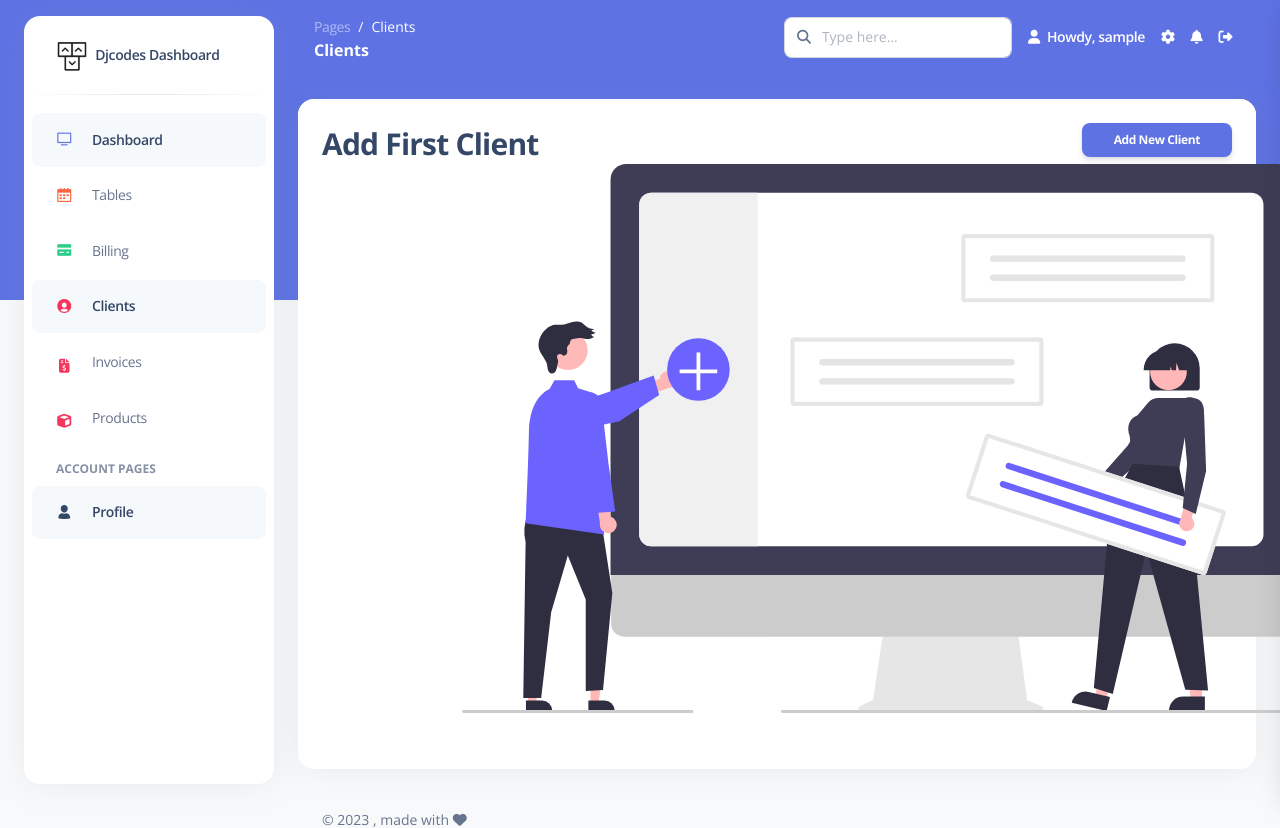
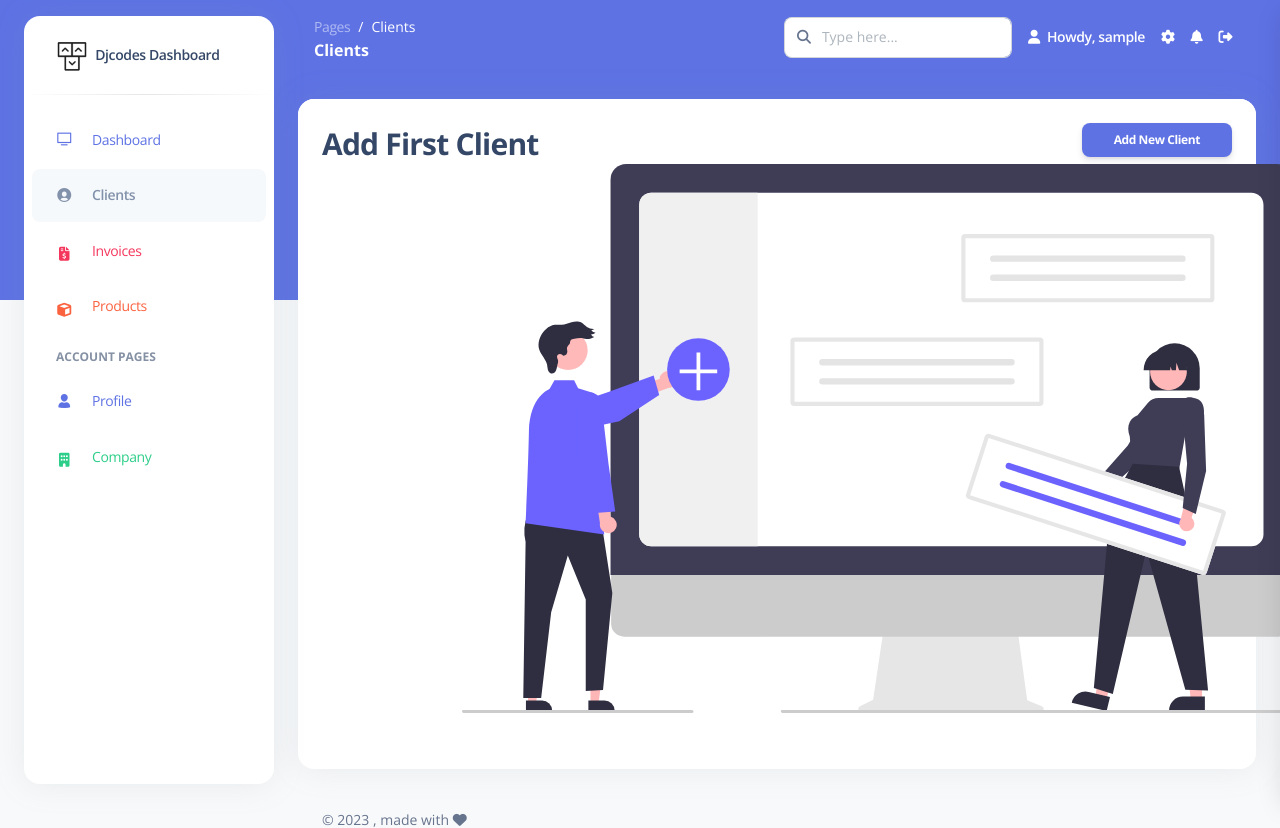
Before and after one commit to djcodes327/django-invoicing-app, a Django app: page /clients/ in a window 1280 px wide; the page is wider, and only the part inside the window is pictured. Shown: the top 828 px of that part. Run offline with Django 4.2, Linux system fonts and the light colour scheme; the visitor is signed in with stand-in values (Sample User, id 1); data that the repository does not hold is empty; some libraries are stand-ins or nearby versions.

Commit message:
"Added styling to sidebar"

```diff
--- a/templates/sidebar.html
+++ b/templates/sidebar.html
@@ -16,37 +16,21 @@
 	<div class="collapse navbar-collapse  w-auto " id="sidenav-collapse-main">
 		<ul class="navbar-nav">
 			<li class="nav-item">
-				<a class="nav-link active" href="../pages/dashboard.html">
+				<a class="nav-link {% if request.resolver_match.url_name == 'dashboard' %}active{% endif %}"
+				   href="{% url 'dashboard' %}">
 					<div class="icon icon-shape icon-sm border-radius-md text-center me-2 d-flex align-items-center justify-content-center">
 						<i class="ni ni-tv-2 text-primary text-sm opacity-10"></i>
 					</div>
-					<span class="nav-link-text ms-1">Dashboard</span>
-				</a>
-			</li>
-			<li class="nav-item">
-				<a class="nav-link"
-				   href="../pages/tables.html">
-					<div class="icon icon-shape icon-sm border-radius-md text-center me-2 d-flex align-items-center justify-content-center">
-						<i class="ni ni-calendar-grid-58 text-warning text-sm opacity-10"></i>
-					</div>
-					<span class="nav-link-text ms-1">Tables</span>
-				</a>
-			</li>
-			<li class="nav-item">
-				<a class="nav-link " href="../pages/billing.html">
-					<div class="icon icon-shape icon-sm border-radius-md text-center me-2 d-flex align-items-center justify-content-center">
-						<i class="ni ni-credit-card text-success text-sm opacity-10"></i>
-					</div>
-					<span class="nav-link-text ms-1">Billing</span>
+					<span class="nav-link-text ms-1 text-primary">Dashboard</span>
 				</a>
 			</li>
 			<li class="nav-item">
 				<a class="nav-link {% if request.resolver_match.url_name == 'clients' %}active{% endif %}"
 				   href="{% url 'clients' %}">
 					<div class="icon icon-shape icon-sm border-radius-md text-center me-2 d-flex align-items-center justify-content-center">
-						<i class="ni ni-circle-08 text-danger text-sm opacity-10"></i>
+						<i class="ni ni-circle-08 text-secondary text-sm opacity-10"></i>
 					</div>
-					<span class="nav-link-text ms-1">Clients</span>
+					<span class="nav-link-text ms-1 text-secondary">Clients</span>
 				</a>
 			</li>
 			<li class="nav-item">
@@ -55,37 +39,37 @@
 					<div class="icon icon-shape icon-sm border-radius-md text-center me-2 d-flex align-items-center justify-content-center">
 						<i class="fas fa-file-invoice-dollar text-danger text-sm opacity-10"></i>
 					</div>
-					<span class="nav-link-text ms-1">Invoices</span>
+					<span class="nav-link-text ms-1 text-danger">Invoices</span>
 				</a>
 			</li>
 			<li class="nav-item">
 				<a class="nav-link {% if request.resolver_match.url_name == 'products' %}active{% endif %}"
 				   href="{% url 'products' %}">
 					<div class="icon icon-shape icon-sm border-radius-md text-center me-2 d-flex align-items-center justify-content-center">
-						<i class="fa fa-cube text-danger text-sm opacity-10"></i>
+						<i class="fa fa-cube text-warning text-sm opacity-10"></i>
 					</div>
-					<span class="nav-link-text ms-1">Products</span>
+					<span class="nav-link-text ms-1 text-warning">Products</span>
 				</a>
 			</li>
 			<li class="nav-item mt-3">
 				<h6 class="ps-4 ms-2 text-uppercase text-xs font-weight-bolder opacity-6">Account pages</h6>
 			</li>
 			<li class="nav-item">
-				<a class="nav-link {% if request.resolver_match.url_name == 'clients' %}active{% endif %}"
+				<a class="nav-link {% if request.resolver_match.url_name == 'profile' %}active{% endif %}"
 				   href="{% url 'profile' %}">
 					<div class="icon icon-shape icon-sm border-radius-md text-center me-2 d-flex align-items-center justify-content-center">
-						<i class="ni ni-single-02 text-dark text-sm opacity-10"></i>
+						<i class="ni ni-single-02 text-primary text-sm opacity-10"></i>
 					</div>
-					<span class="nav-link-text ms-1">Profile</span>
+					<span class="nav-link-text ms-1 text-primary">Profile</span>
 				</a>
 			</li>
 			<li class="nav-item">
 				<a class="nav-link {% if request.resolver_match.url_name == 'company-details' %}active{% endif %}"
 				   href="{% url 'company-details' %}">
 					<div class="icon icon-shape icon-sm border-radius-md text-center me-2 d-flex align-items-center justify-content-center">
-						<i class="fas fa-building text-dark text-sm opacity-10"></i>
+						<i class="fas fa-building text-success text-sm opacity-10"></i>
 					</div>
-					<span class="nav-link-text ms-1">Company</span>
+					<span class="nav-link-text text-success ms-1">Company</span>
 				</a>
 			</li>
 		</ul>
```
